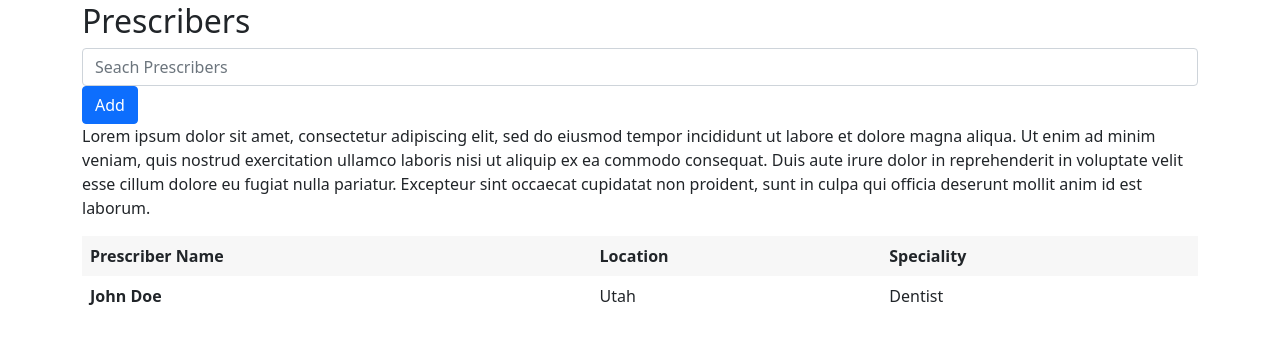
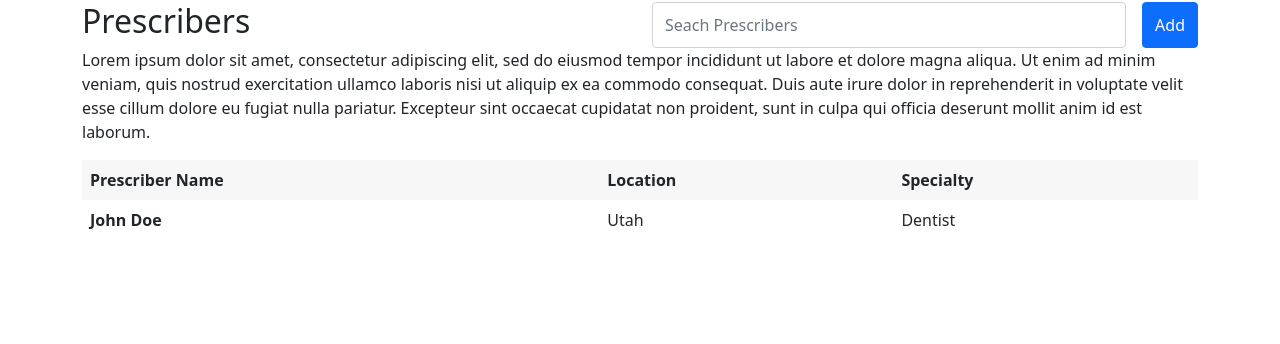
Before and after one commit to logankimbs/intex, a Django app: page /prescribers/ in a window 1280 px wide. Shown: the part 54-398 px from the top of the page. Run offline with Django 3.2, Linux system fonts and the light colour scheme.

Commit message:
fixed display of search bars

```diff
--- a/templates/portal/prescribers.html
+++ b/templates/portal/prescribers.html
@@ -1,8 +1,14 @@
 {% extends 'base.html' %} {% load static %} {% block content %}
 <div class="container">
+    <div class="row">
+        <div class="col">
             <h2>Prescribers</h2>
-    <input type="text" class="form-control" id="searchPrescribers" placeholder="Seach Prescribers">
-    <button type="button" class="btn btn-primary" onclick="location.href='{% url 'createprescriber' %}'">Add</button>
+        </div>
+        <div class="col d-inline-flex">
+            <input type="text" class="form-control me-3" id="searchPrescribers" placeholder="Seach Prescribers">
+            <button type="button" class="btn btn-primary btn-block" onclick="location.href='{% url 'createprescriber' %}'">Add</button>
+        </div>
+    </div>
     <p>
         Lorem ipsum dolor sit amet, consectetur adipiscing elit, sed do eiusmod tempor incididunt
         ut labore et dolore magna aliqua. Ut enim ad minim veniam, quis nostrud exercitation ullamco
@@ -15,7 +21,7 @@
         <tr>
             <th scope="col">Prescriber Name</th>
             <th scope="col">Location</th>
-            <th scope="col">Speciality</th>
+            <th scope="col">Specialty</th>
         </tr>
         </thead>
         <tbody>
```
Also changed, not shown: templates/portal/drugs.html (+9 -3 lines). Lines whose indentation alone changed are shown as unchanged.
